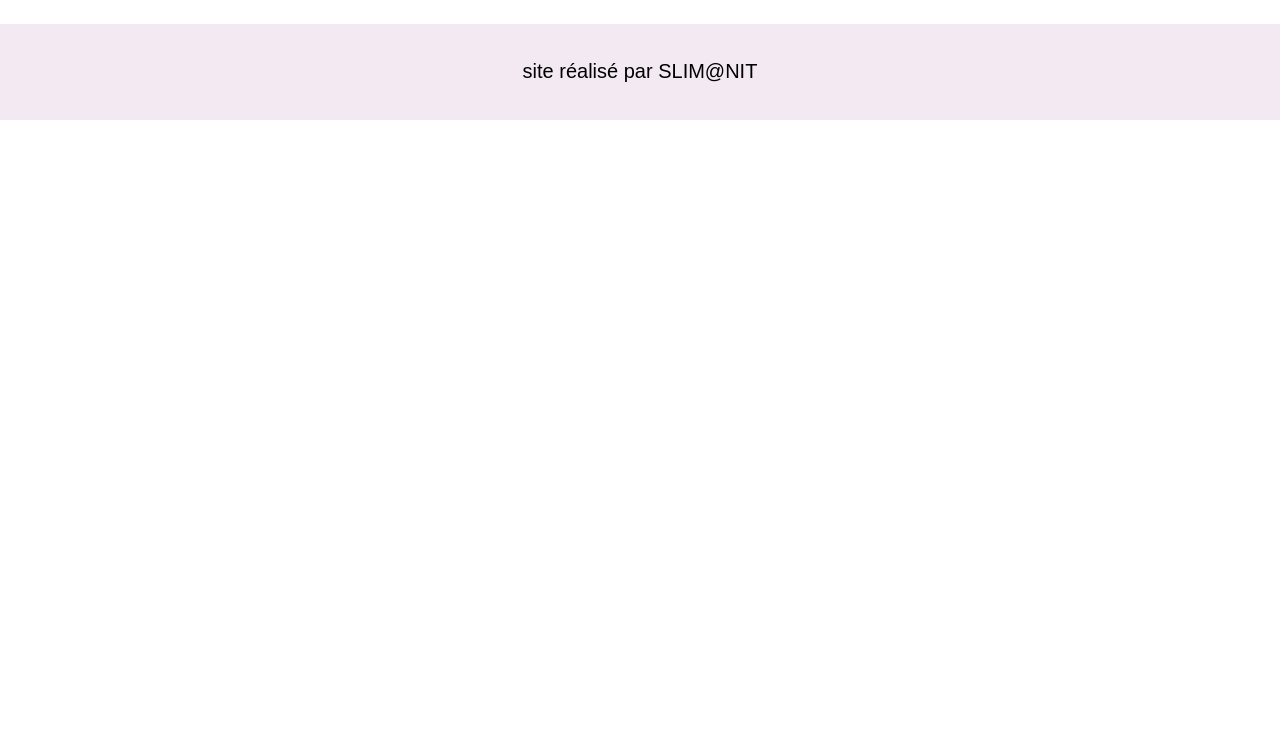
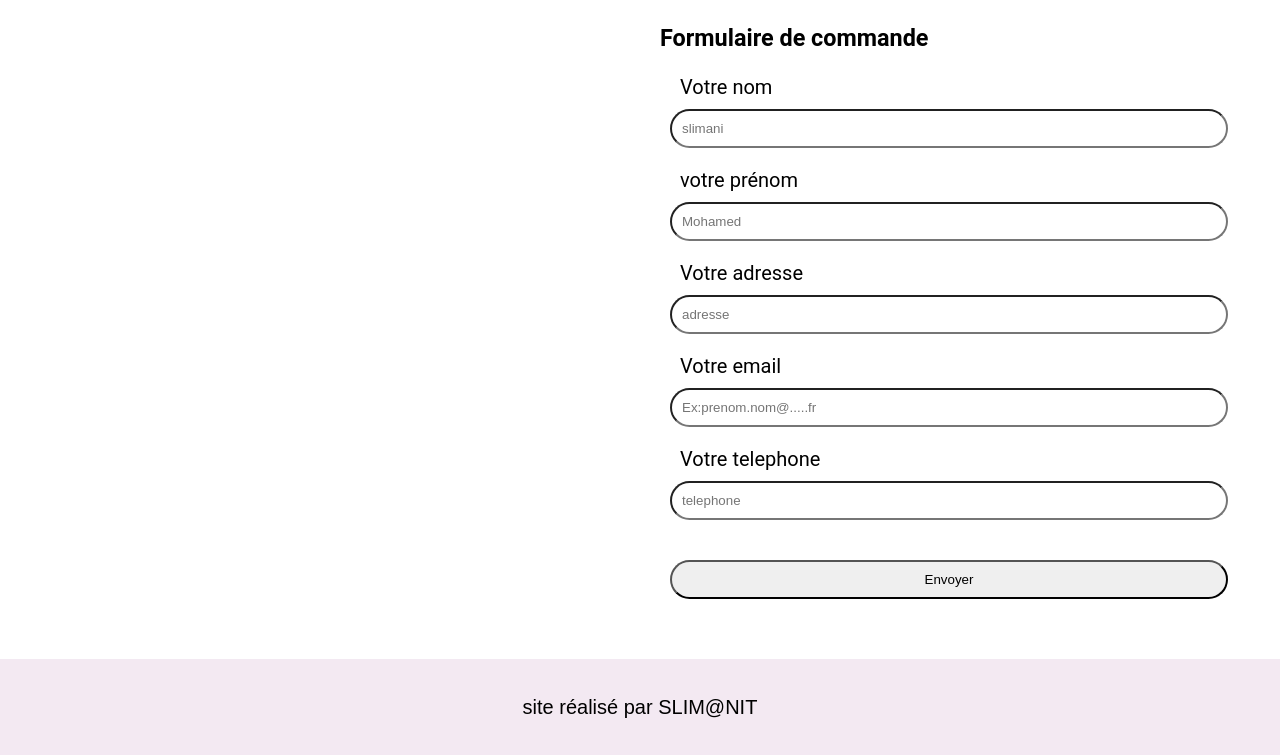
Before and after one commit to abdennourslimani/P_05, a website: page panier.html in a window 1280 px wide. Shown: the part 172-927 px from the top of the page. Before the commit the page ends 800 px from the top, so only its background shows below. Drawn offline with Linux system fonts and the light colour scheme; a web font is replaced by a local one.

Commit message:
ajout form

```diff
--- a/panier.html
+++ b/panier.html
@@ -23,9 +23,36 @@
         <div id="heading" class="heading">
 
         </div>
-        <div id="cart-content">
 
 
+        <div class="cart-flex">
+            <div id="cart-content" class="cart-content">
+            </div>
+            <form method="post" action="traitement.php">
+
+                <h3> Formulaire de commande</h3>
+                <!-- Titre du fieldset -->
+                <p>
+                    <label for="nom">Votre nom </label>
+                    <input type="text" name="nom" id="nom" placeholder="slimani" /><br />
+
+                    <label for="prenom"> votre prénom </label>
+                    <input type="text" name="prenom" id="prenom" placeholder="Mohamed" /><br />
+
+                    <label for="adresse">Votre adresse</label>
+                    <input type="text" name="adresse" id="adresse" placeholder="adresse" /><br />
+
+                    <label for="email">Votre email</label>
+                    <input type="email" name="email" id="email" placeholder="Ex:prenom.nom@.....fr" /><br />
+
+                    <label for="telephone">Votre telephone</label>
+                    <input type="tel" name="telephone" id="telephone" placeholder="telephone" /><br />
+                </p>
+                <p>
+                    <input type="Submit" id="validation" value="Envoyer">
+                </p>
+
+            </form>
         </div>
 
     </main>
--- a/sass/pages/panier.scss
+++ b/sass/pages/panier.scss
@@ -1,3 +1,7 @@
+.cart-flex {
+    display: flex;
+}
+
 .heading {
     & h2 {
         font-weight: 100;
@@ -7,10 +11,13 @@
     }
 }
 
-.cart-prev {
+.cart-content {
+    width: 50%;
+    margin-right: 4rem;
+    & .cart-prev {
         border: 1px solid black;
         margin-bottom: 10rem;
-    width: 50%;
+        //
         font-family: fantasy;
         display: flex;
         &>p,
@@ -29,3 +36,23 @@
             padding-bottom: 4rem;
         }
     }
+}
+
+form {
+    width: 50%;
+    & h3 {
+        margin-top: 0;
+    }
+    & label {
+        display: block;
+        padding-bottom: 1rem;
+        padding-left: 2rem;
+    }
+    & input {
+        border-radius: 30px;
+        width: 90%;
+        padding: 1rem;
+        margin-left: 1rem;
+        margin-bottom: 2rem;
+    }
+}
```
Also changed, not shown: css/style.css, 1 other file. Lines whose indentation alone changed are shown as unchanged.
